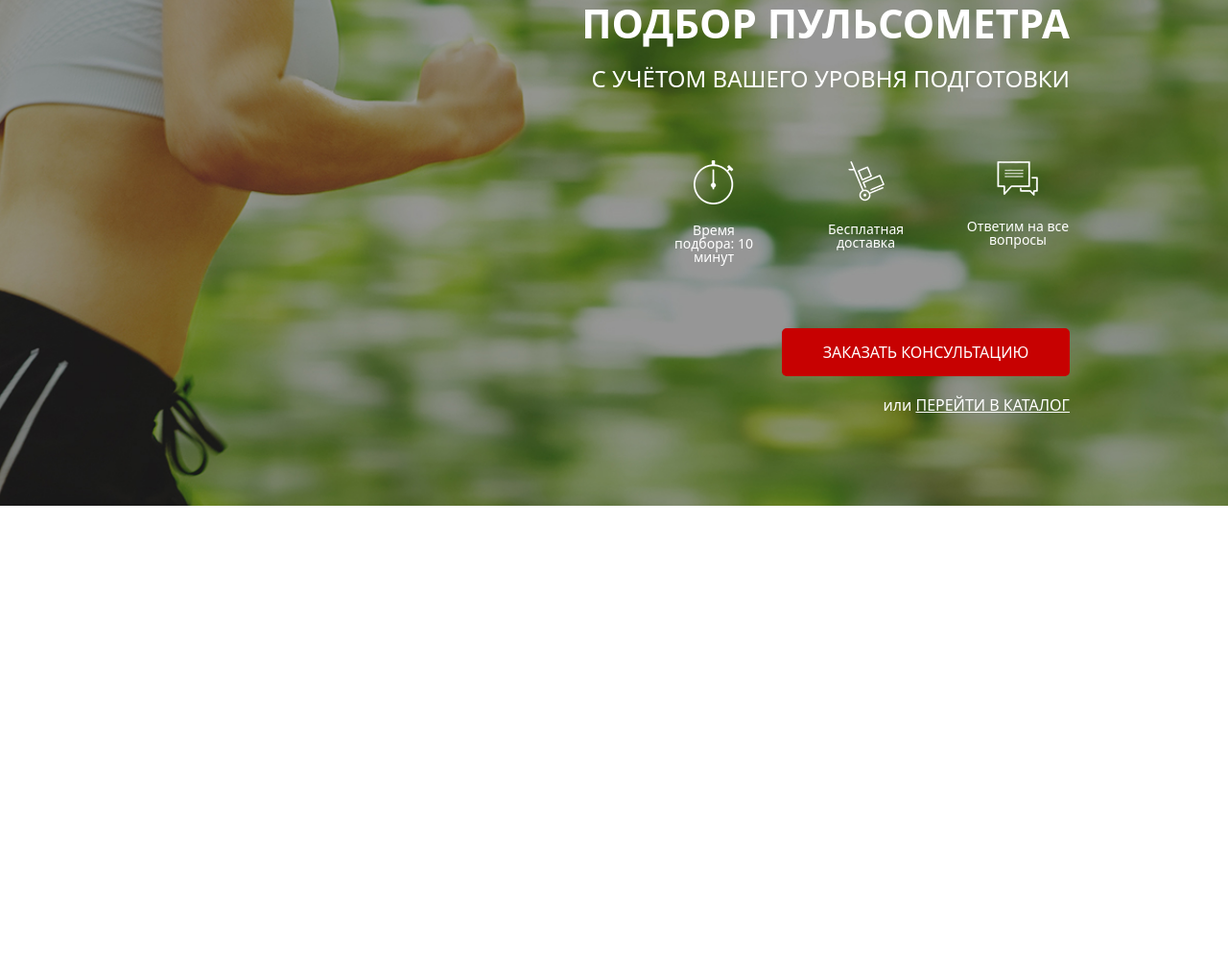
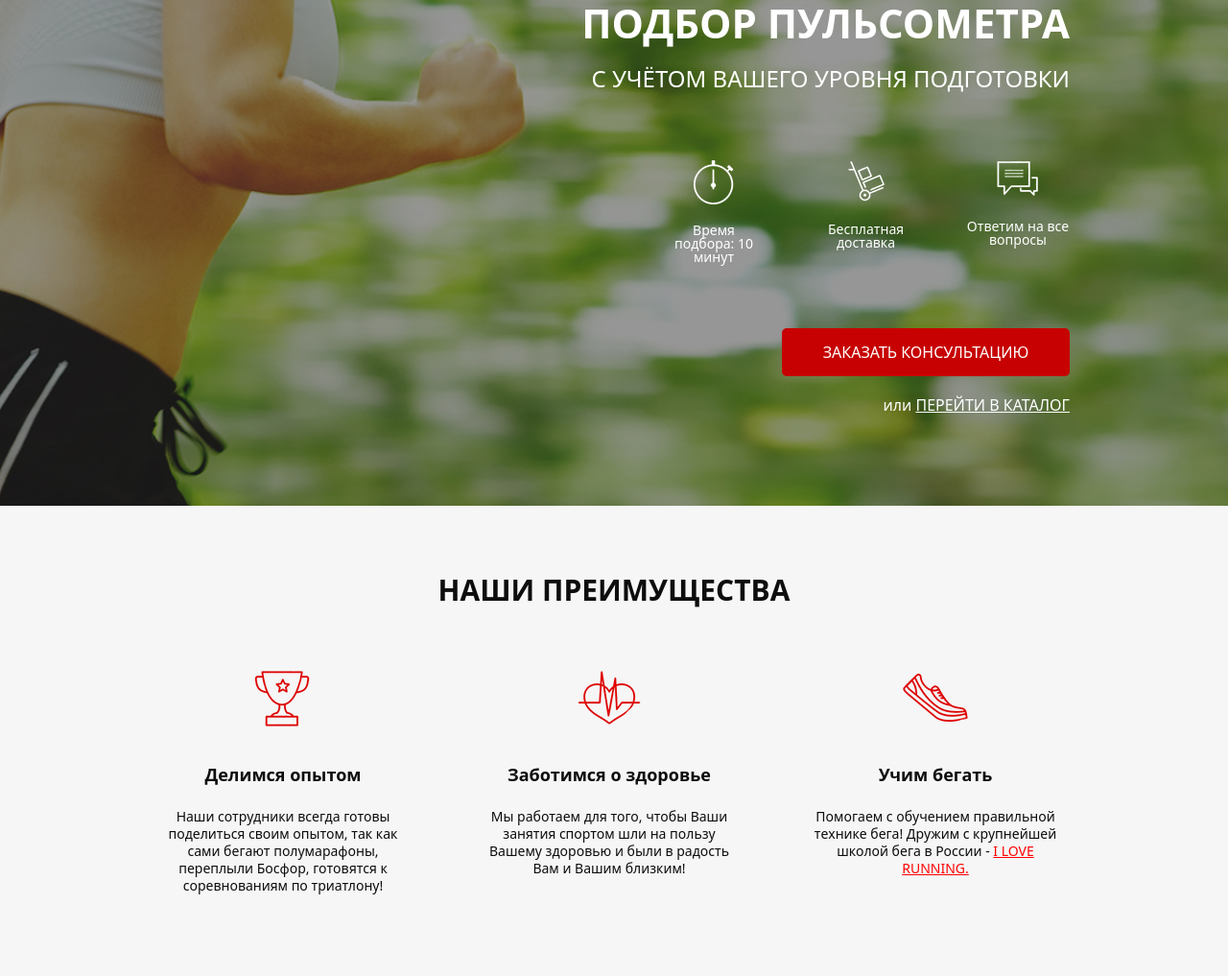
Before and after one commit to katerynakuzmina/pulse, a website: page src/index.html in a window 1280 px wide. Shown: the part 165-1182 px from the top of the page at 96% size. Before the commit the page ends 800 px from the top, so only its background shows below. Drawn offline with Linux system fonts and the light colour scheme.

Commit message:
Add media.scss and _advantages.scss

```diff
--- a/src/index.html
+++ b/src/index.html
@@ -54,5 +54,34 @@
             </div>
         </div>
     </div>
+    <div class="advantages">
+        <div class="container">
+            <h2 class="title">НАШИ ПРЕИМУЩЕСТВА</h2>
+            <div class="advantages__wrapper">
+                <div class="advantages__item">
+                    <img src="icons/second_screen/cup.png" alt="cup" class="advantages__icon">
+                    <div class="advantages__subtitle">Делимся опытом</div>
+                    <div class="advantages__descr">
+                        Наши сотрудники всегда готовы поделиться своим опытом, так как сами бегают полумарафоны, переплыли Босфор, готовятся к соревнованиям по триатлону!
+                    </div>
+                </div>
+                <div class="advantages__item">
+                    <img src="icons/second_screen/heart.png" alt="heart" class="advantages__icon">
+                    <div class="advantages__subtitle">Заботимся о здоровье</div>
+                    <div class="advantages__descr">
+                        Мы работаем для того, чтобы Ваши занятия спортом шли на пользу Вашему здоровью и были в радость Вам и Вашим близким!
+                    </div>
+                </div>
+                <div class="advantages__item">
+                    <img src="icons/second_screen/shoe.png" alt="shoe" class="advantages__icon">
+                    <div class="advantages__subtitle">Учим бегать</div>
+                    <div class="advantages__descr">
+                        Помогаем с обучением правильной технике бега! Дружим с крупнейшей школой бега в России - <a href="#">I LOVE RUNNING.</a>
+                    </div>
+                </div>
+            </div>
+
+        </div>
+    </div>
 </body>
 </html>
--- /dev/null
+++ b/src/sass/base/_media.scss
@@ -0,0 +1,29 @@
+@media (max-width: 991px) {
+    .header {
+        display: flex;
+        justify-content: space-around;
+        &__logo {
+            width: 250px;
+            img {
+                width: 90%;
+            }
+        }
+    }
+    .promo {
+        &__wrapper {
+            padding-right: 30px;
+        }
+        &__header {
+            font-size: 35px;
+        }
+        &__subheader {
+            font-size: 20px;
+        }
+    }
+    .advantages {
+        &__wrapper {
+            justify-content: space-around;
+        }
+    }
+
+}
--- /dev/null
+++ b/src/sass/blocks/_advantages.scss
@@ -0,0 +1,44 @@
+.advantages {
+    min-height: 473px;
+    padding: 70px 0 85px 0;
+    background-color: #f6f6f6;
+
+    &__wrapper {
+        margin-top: 60px;
+        display: flex;
+        justify-content: space-between;
+        width: 940px;
+    }
+    &__item {
+        width: 260px;
+    }
+    &__icon{
+        display: block;
+        margin: 0 auto;
+        margin-bottom: 35px;
+        width: 70px;
+        img {
+            width: 100%;
+        }
+    }
+    &__subtitle {
+        font-weight: 700;
+        font-size: 18px;
+        line-height: 29px;
+        text-align: center;
+        color: #0D0D0D;
+        margin-bottom: 20px;
+    }
+    &__descr {
+        font-weight: 300;
+        font-size: 14px;
+        line-height: 18px;
+        text-align: center;
+        color: #0D0D0D;
+        a {
+            text-decoration-line: underline;
+            color: #FF0000;
+        }
+    }
+
+}
--- /dev/null
+++ b/src/sass/blocks/_titles.scss
@@ -0,0 +1,6 @@
+.title {
+    font-weight: 700;
+    font-size: 30px;
+    text-align: center;
+    color: #0D0D0D;
+}
--- a/src/sass/style.scss
+++ b/src/sass/style.scss
@@ -1,4 +1,5 @@
 @import 'base/variables';
+
 * {
     font-family: 'Museo Sans Cyrl' sans-serif;
 }
@@ -9,3 +10,6 @@
 @import 'blocks/promo';
 @import 'blocks/header';
 @import 'blocks/buttons';
+@import 'blocks/advantages';
+@import 'blocks/titles';
+@import 'base/media';
```
Also changed, not shown: src/css/style.min.css.
